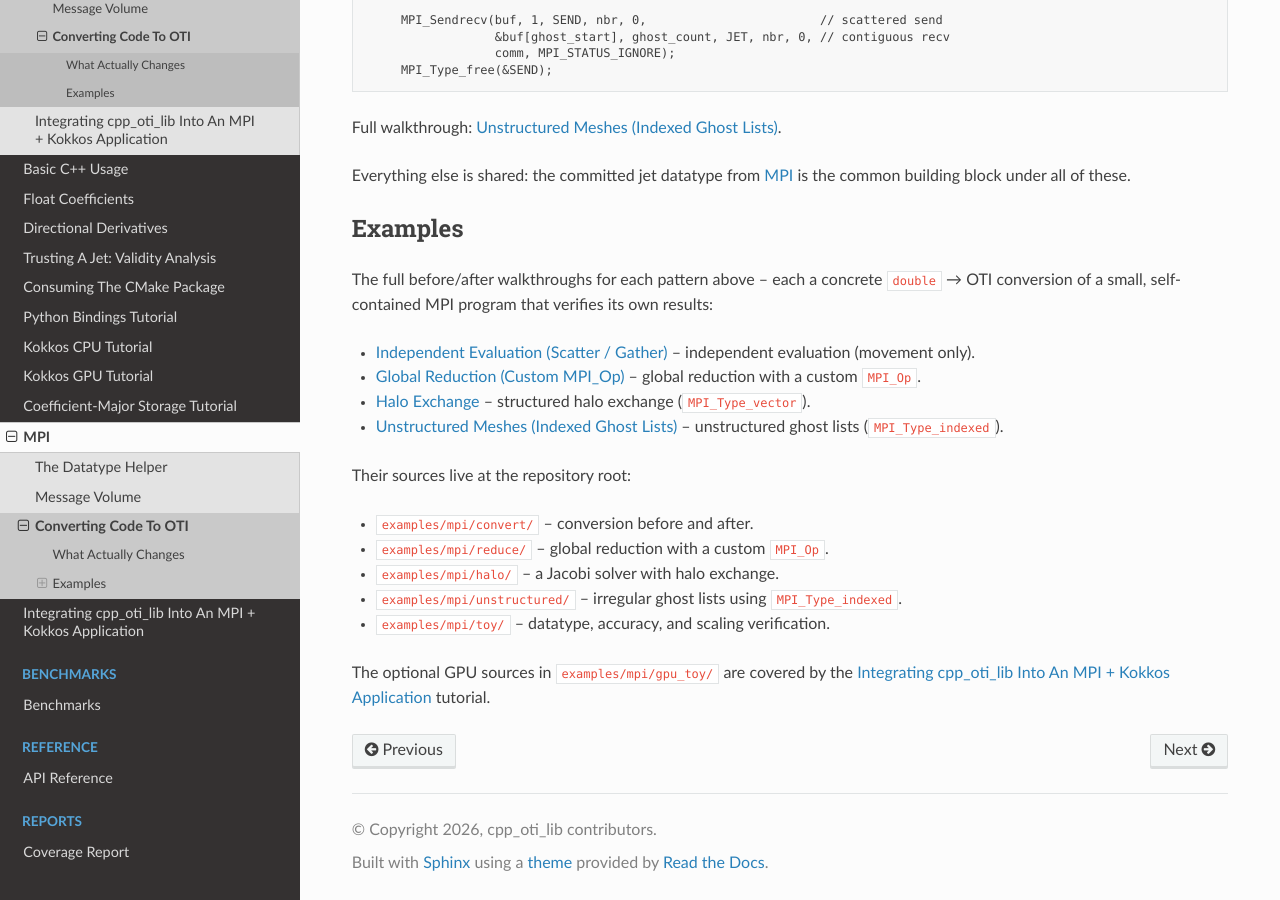
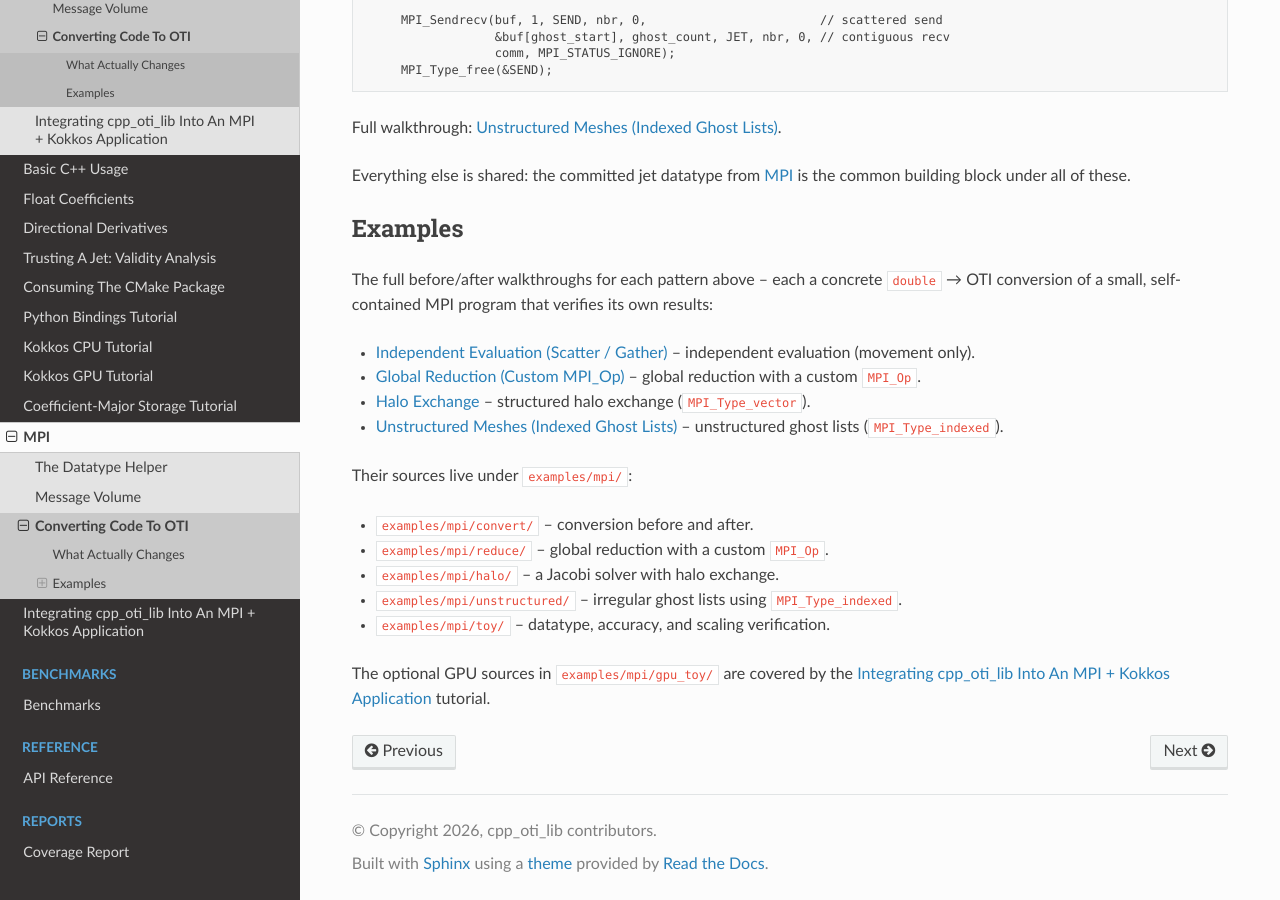
Before and after one commit to Samm-Py/cpp_oti_lib, a Sphinx documentation site: the page built from docs/tutorials/mpi/converting/index.rst, in a window 1280 px wide and 900 px high, scrolled down 3156 px. Built offline with Sphinx 7.4.7 and the Read the Docs theme 3.1.0, drawn with Linux system fonts in a browser that asks for light colours.

Commit message:
docs: MPI section verified end to end; two corrections
Every page in tutorials/mpi re-verified against the tree by execution:
the gather (convert_before/after), reduce (main, test_reduce_ops, and
the CMake scaling harness), halo, and unstructured examples all build
with the documented commands from their new examples/mpi/ locations and
reproduce the documented output blocks digit for digit; the
message-volume ncoeffs table and datatype-helper API description check
out against mpi.hpp.

Corrections: the converting index still said the example sources live
at the repository root (now examples/mpi/), and the reduce confidence
test's expected output was missing the sample[0] line the program
actually prints between the PASS lines and the tie check.

Co-Authored-By: Claude Fable 5 <noreply@anthropic.com>

```diff
--- a/docs/tutorials/mpi/converting/index.rst
+++ b/docs/tutorials/mpi/converting/index.rst
@@ -204,7 +204,7 @@ its own results:
 * :doc:`halo` -- structured halo exchange (``MPI_Type_vector``).
 * :doc:`unstructured` -- unstructured ghost lists (``MPI_Type_indexed``).
 
-Their sources live at the repository root:
+Their sources live under ``examples/mpi/``:
 
 * ``examples/mpi/convert/`` -- conversion before and after.
 * ``examples/mpi/reduce/`` -- global reduction with a custom ``MPI_Op``.
--- a/docs/tutorials/mpi/converting/reduce.rst
+++ b/docs/tutorials/mpi/converting/reduce.rst
@@ -295,6 +295,7 @@ that ``MPI_Reduce`` and ``MPI_Allreduce`` agree on root to tolerance:
      make_minloc_op: PASS
      value_loc datatype: PASS
      Reduce vs Allreduce on root (tolerance): PASS
+     sample[0]: sum=2.6000 (d=10.0)  prod=0.168000 (d=2.4560)  max=0.8000 at rank 3 (d=4.0)
      tie[2]: maxloc rank=0, minloc rank=0 (expected 0)
 
 This separates two questions: whether the OTI operators combine jets correctly,
```
